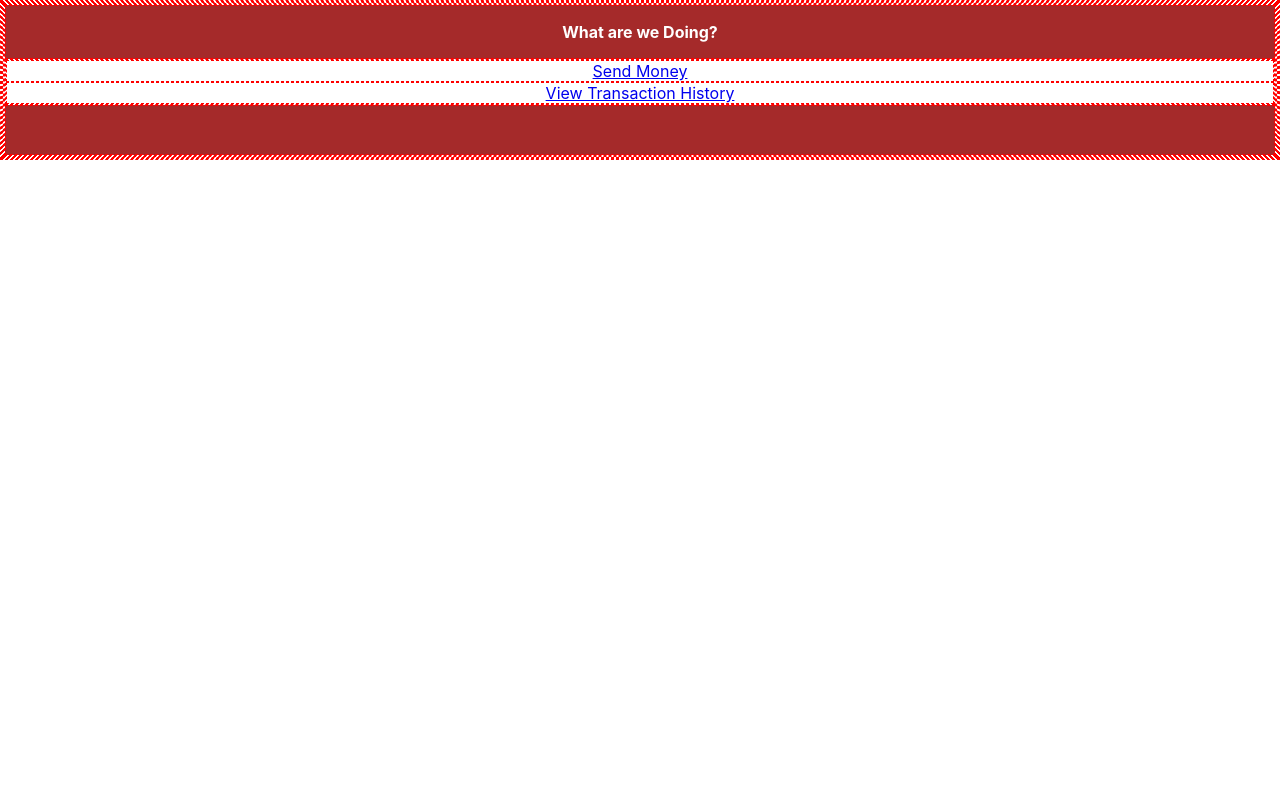
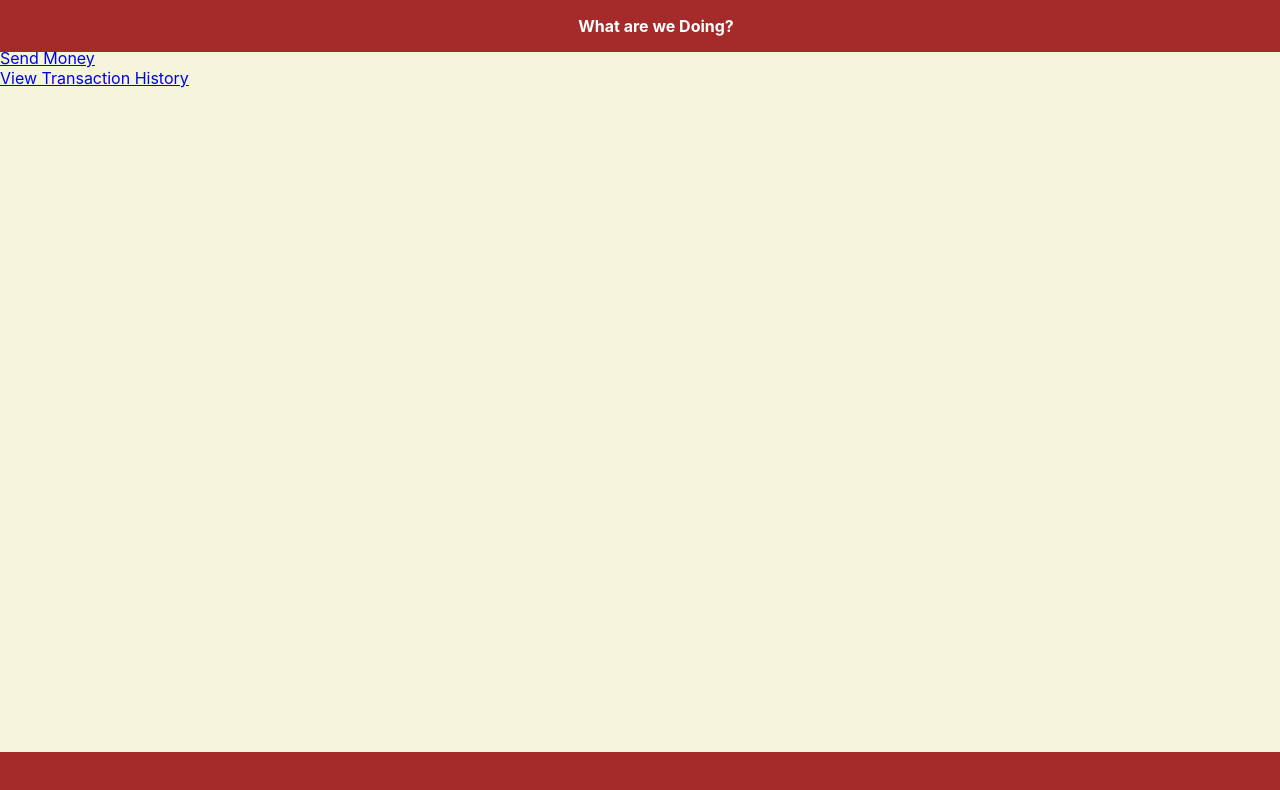
Before and after one commit to dlchen/paypal, a React (Create React App) app: page / in a window 1280 px wide. Shown: the top 790 px of the page. Built offline with nearby package versions, Linux system fonts and the light colour scheme.

Commit message:
feat: fixed header and footer

```diff
--- a/src/App.css
+++ b/src/App.css
@@ -1,4 +1,8 @@
 header {
+  position: fixed;
+  left: 0;
+  width: 100%;
+  text-align: center;
   background-color: brown;
   padding: 1em;
   color: white;
@@ -6,18 +10,35 @@
 }
 
 footer {
+  position: fixed;
+  left: 0;
+  bottom: 0;
+  width: 100%;
   background-color: brown;
   padding: 1em;
   color: white;
   font-weight: bold;
   height: 1em;
-  display: grid;
-  grid-gap: 1em;
-  grid-template-columns: 50% 50%;
-  grid-template-rows: 0;
+  display: flex;
+  justify-content: space-evenly;
+  align-items: center;
 }
 
 footer > div {
   height: 1em;
-  padding: 0;
+  padding: 0.5em;
+  color: black;
+  background-color: lightgray;
+  border-radius: 3px;
+  box-shadow: 0 2px 1px darkgray;
 }
+
+footer > a {
+  text-decoration-line: none;
+  height: 1em;
+  padding: 0.5em;
+  color: black;
+  background-color: lightgray;
+  border-radius: 3px;
+  box-shadow: 0 2px 1px darkgray;
+}
--- a/src/components/Initial.css
+++ b/src/components/Initial.css
@@ -1,3 +1,5 @@
 .content {
   display: grid;
+  padding-top: 3em;
+  padding-bottom: 3em;
 }
--- a/src/index.css
+++ b/src/index.css
@@ -6,16 +6,7 @@
     sans-serif;
   -webkit-font-smoothing: antialiased;
   -moz-osx-font-smoothing: grayscale;
-}
-
-code {
-  font-family: source-code-pro, Menlo, Monaco, Consolas, 'Courier New',
-    monospace;
-}
-
-* {
-  border: 1px dashed red;
-  text-align: center;
+  background-color: beige;
 }
 
 .overlay {
```
